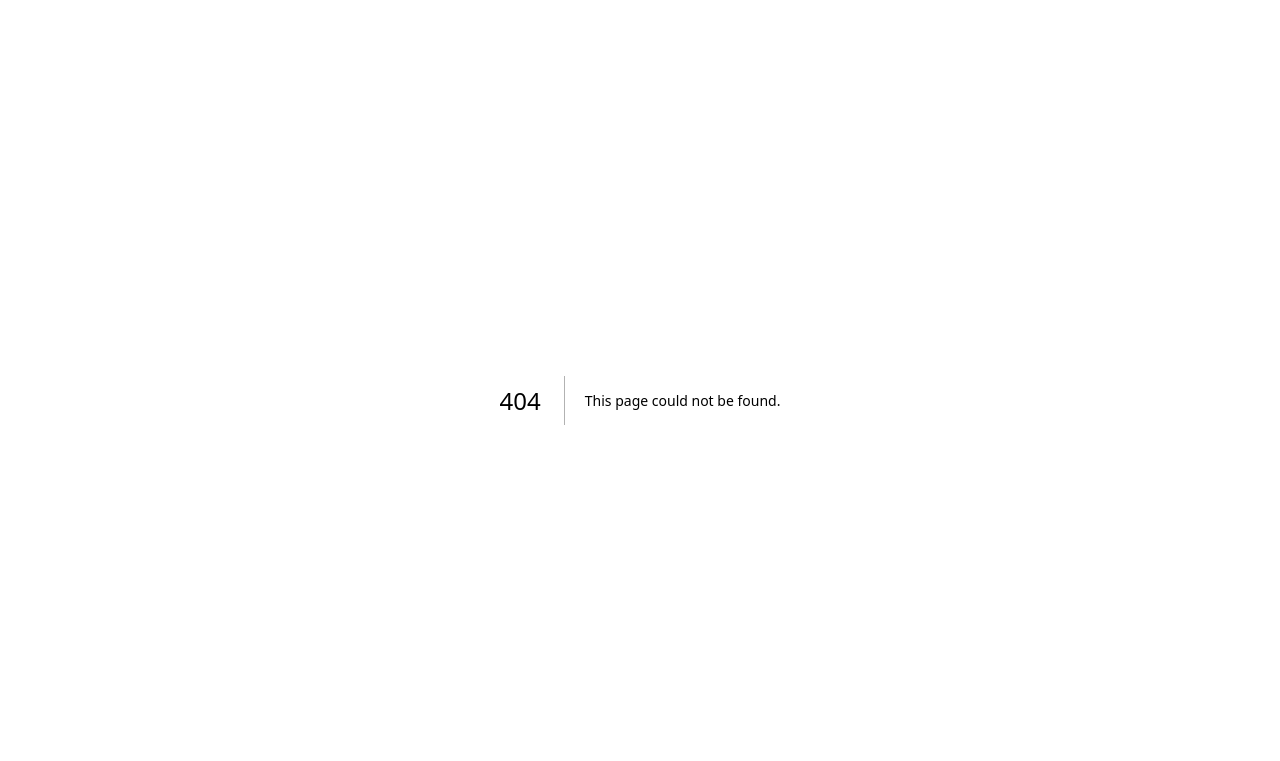
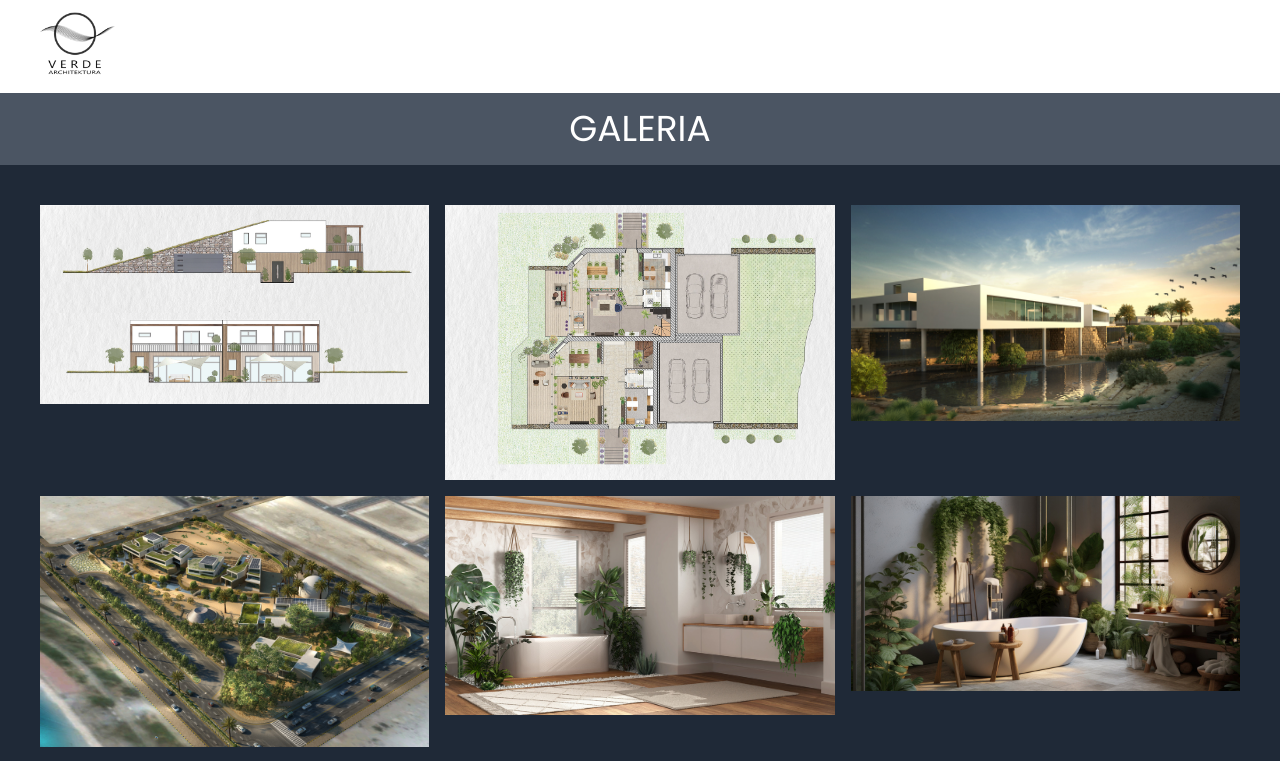
Before and after one commit to marc3601/verdearch, a Next.js app: page /galeria in a window 1280 px wide. Before the commit this address had no page. Shown: the top 761 px of the page. Built offline with nearby package versions, Linux system fonts and the light colour scheme.

Commit message:
Gallery zoom

```diff
--- a/src/app/components/GalleryImage.js
+++ b/src/app/components/GalleryImage.js
@@ -1,9 +1,40 @@
-import React from "react";
+"use client";
+
+import React, { useEffect, useState } from "react";
 import Image from "next/image";
 const GalleryImage = ({ image }) => {
+  const [active, setActive] = useState(false);
+  useEffect(() => {
+    if (active) {
+      document.body.style.overflow = "hidden";
+    }
+    return () => {
+      document.body.removeAttribute("style");
+    };
+  }, [active]);
   return (
     <>
       <div id='image'>
+        {active && (
+          <div className='fixed inset-0 bg-zinc-700/90 z-10'>
+            <div className='w-full h-screen p-2 sm:p-8'>
+              <div className='relative h-full'>
+                <Image
+                  src={image}
+                  className='w-full h-full object-contain'
+                  alt='projekt'
+                />
+                <div className='absolute top-0 right-0 m-4'>
+                  <div
+                    className='flex justify-center items-center bg-white font-bold w-[30px] h-[30px] rounded-full cursor-pointer'
+                    onClick={() => setActive(false)}>
+                    <p>X</p>
+                  </div>
+                </div>
+              </div>
+            </div>
+          </div>
+        )}
         <Image
           src={image}
           alt='projekt biofiliczny'
@@ -13,6 +44,7 @@ const GalleryImage = ({ image }) => {
           objectFit='cover'
           objectPosition='center'
           className='w-full transition hover:scale-105 cursor-zoom-in	'
+          onClick={() => setActive(true)}
         />
       </div>
     </>
--- a/src/app/projekty/Content.js
+++ b/src/app/galeria/Content.js
@@ -1,4 +1,4 @@
-import Image from "next/image";
+"use client";
 import React from "react";
 import img1 from "public/slides/1.jpg";
 import img2 from "public/slides/2.jpg";
@@ -13,25 +13,30 @@ import img10 from "public/slides/10.jpg";
 import img11 from "public/slides/11.jpg";
 import GalleryImage from "../components/GalleryImage";
 const Content = () => {
+  const images = [
+    img1,
+    img2,
+    img3,
+    img4,
+    img5,
+    img6,
+    img7,
+    img8,
+    img9,
+    img10,
+    img11,
+  ];
   return (
     <div className='relative min-h-screen sm:min-h-[calc(100vh-177px)] bg-gray-800 overflow-hidden	'>
       <div>
         <h1 className='p-4 text-4xl text-center text-white uppercase bg-gray-600'>
-          Projekty
+          Galeria
         </h1>
       </div>
       <div className='grid grid-cols-1 md:grid-cols-2 lg:grid-cols-3 2xl:grid-cols-4 gap-4 p-10'>
-        <GalleryImage image={img1} />
-        <GalleryImage image={img2} />
-        <GalleryImage image={img3} />
-        <GalleryImage image={img4} />
-        <GalleryImage image={img5} />
-        <GalleryImage image={img6} />
-        <GalleryImage image={img7} />
-        <GalleryImage image={img8} />
-        <GalleryImage image={img9} />
-        <GalleryImage image={img10} />
-        <GalleryImage image={img11} />
+        {images.map((image, id) => {
+          return <GalleryImage key={id} image={image} />;
+        })}
       </div>
     </div>
   );
--- a/src/app/page.js
+++ b/src/app/page.js
@@ -52,8 +52,8 @@ export default function Home() {
             width={300}
           />
           <OfferLink
-            title='Projekty'
-            link='/projekty'
+            title='Galeria'
+            link='/galeria'
             image={projects}
             background
             width={300}
```
Also changed, not shown: src/app/galeria/page.js (renamed from src/app/projekty/page.js).
